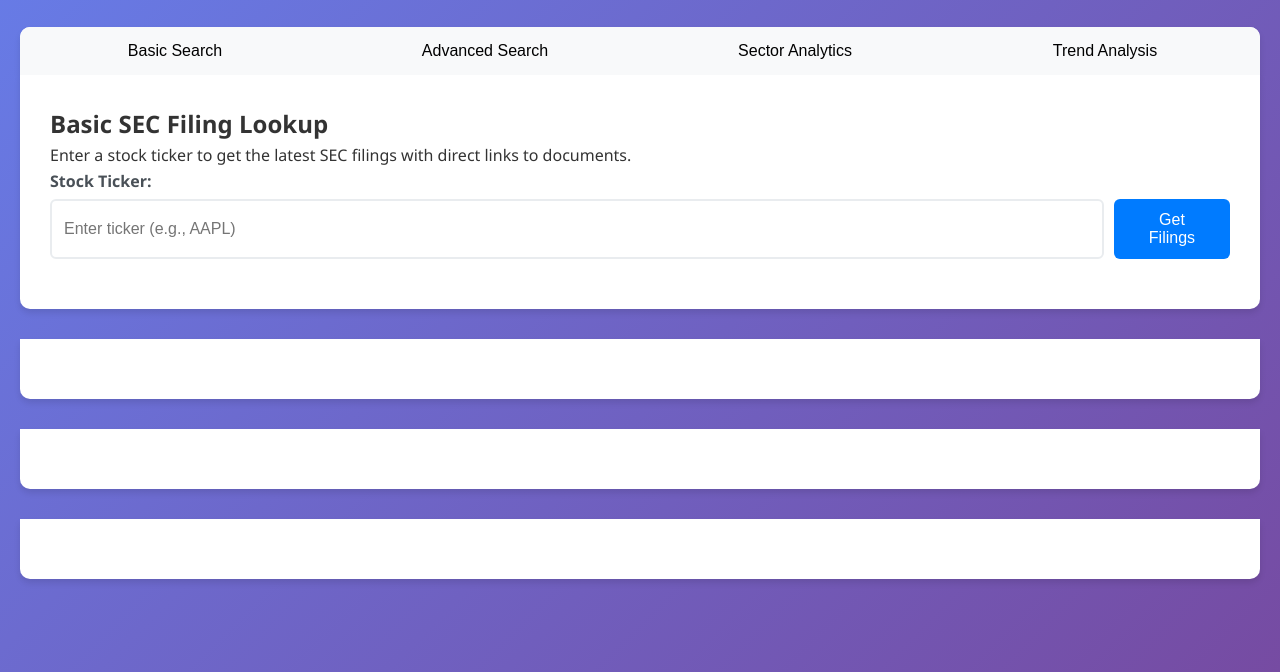
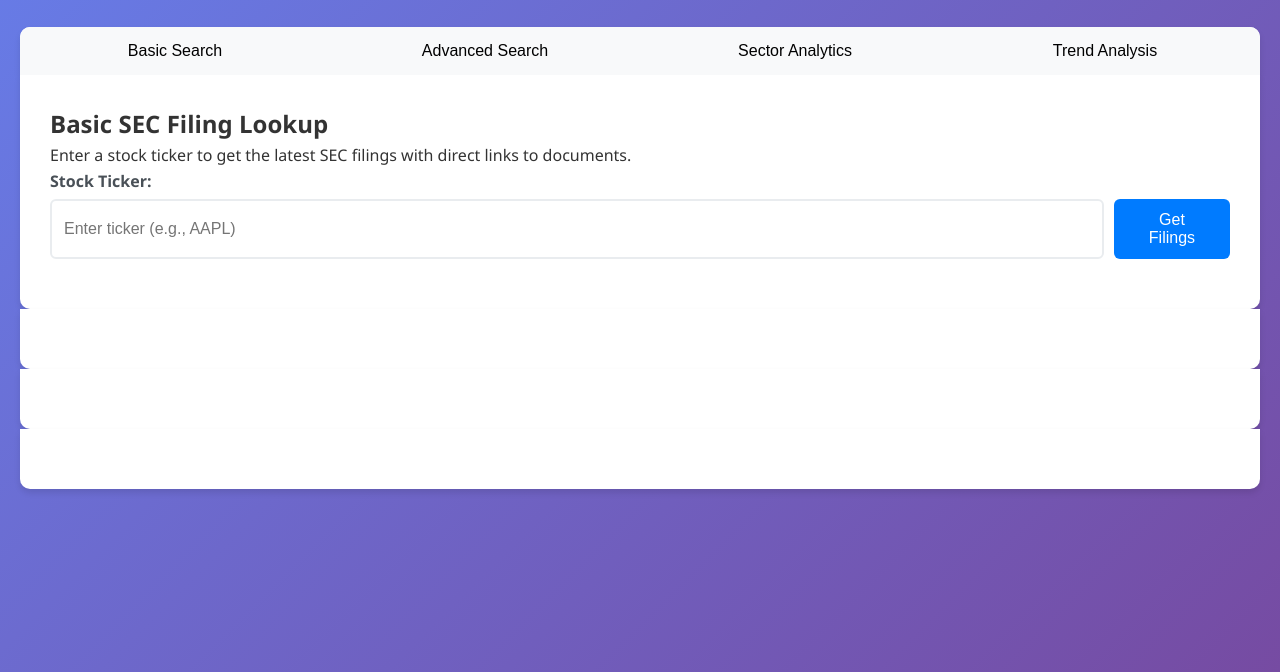
Before and after one commit to brettvtcrowe/edgar-simple, a website: page edgar-simple/index.html in a window 1280 px wide. Shown: the part 128-800 px from the top of the page. Drawn offline with Linux system fonts and the light colour scheme.

Commit message:
Fix CSS: Remove extra white boxes and improve spacing

```diff
--- a/edgar-simple/index.html
+++ b/edgar-simple/index.html
@@ -17,12 +17,15 @@
             color: #333;
             background: linear-gradient(135deg, #667eea 0%, #764ba2 100%);
             min-height: 100vh;
+            margin: 0;
+            padding: 0;
         }
 
         .container {
             max-width: 1400px;
             margin: 0 auto;
             padding: 20px;
+            min-height: 100vh;
         }
 
         .header {
@@ -75,7 +78,11 @@
             padding: 30px;
             border-radius: 0 0 10px 10px;
             box-shadow: 0 4px 6px rgba(0,0,0,0.1);
-            margin-bottom: 30px;
+            margin-bottom: 0;
+        }
+
+        .tab-content:last-child {
+            margin-bottom: 0;
         }
 
         .tab-pane {
```
